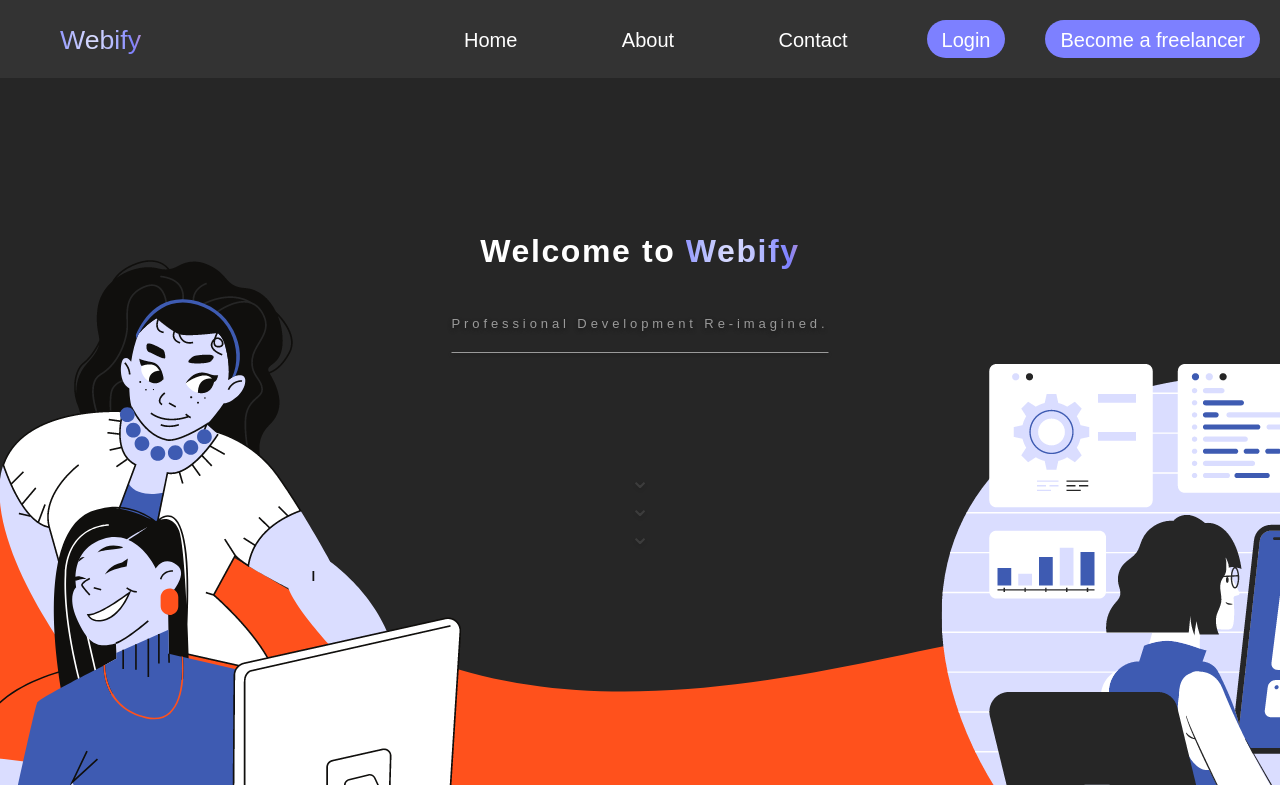
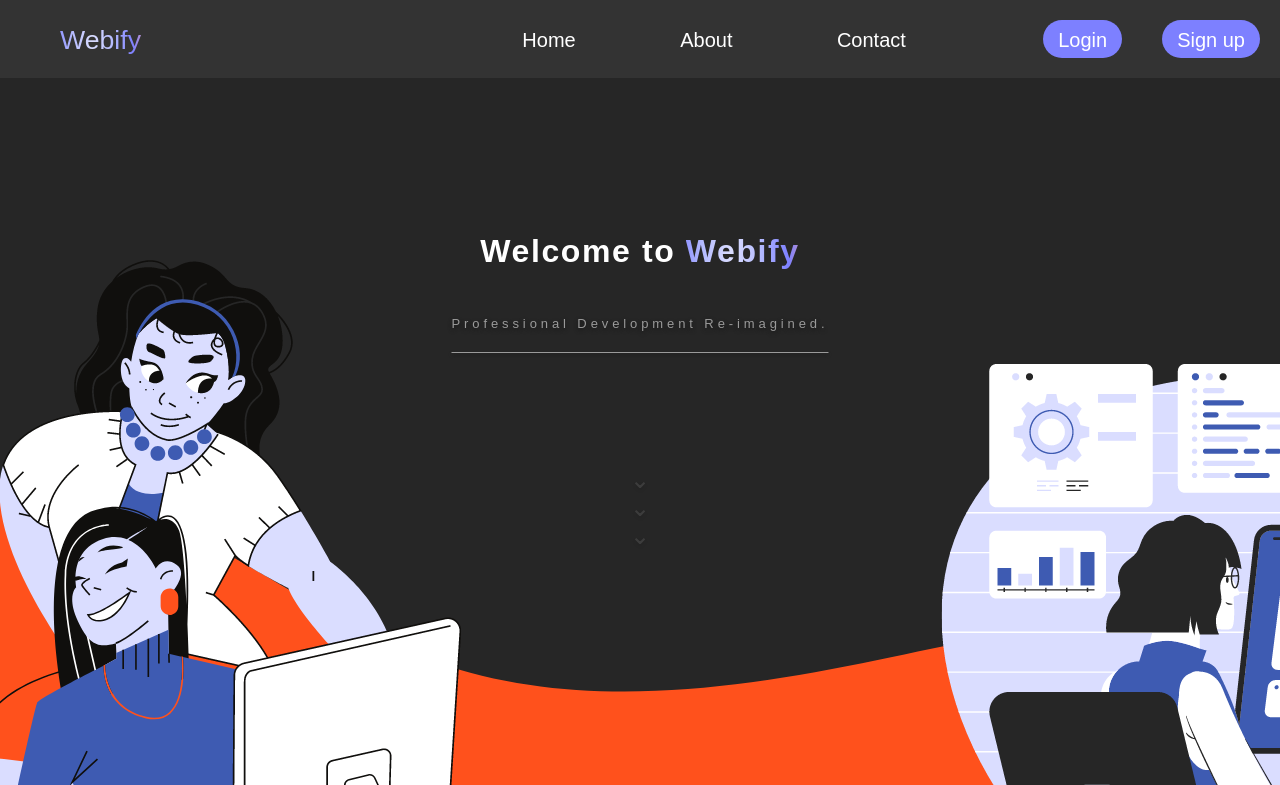
Before and after one commit to lisa1ynn/webify, a PHP site: page /public/mainpage.php in a window 1280 px wide. Shown: the top 785 px of the page. Run offline with PHP 8.4, Linux system fonts and the light colour scheme; data that the repository does not hold is empty.

Commit message:
changes to main page to fix error

```diff
--- a/public/components/Header.php
+++ b/public/components/Header.php
@@ -46,7 +46,7 @@ session_start();
         } else {
           // allow login and signup
           echo "<li class='header-li header-button'><a href='../public/sign-in.php'>Login</a></li>";
-          echo "<li class='header-li header-button'><a href='../public/freelancer-onboarding/freelancer-onboarding-info.php'>Become a freelancer</a></li>";
+          echo "<li class='header-li header-button'><a href='../public/sign-up.php'>Sign up</a></li>";
         }
         ?>
       </ul>
--- a/public/mainpage.php
+++ b/public/mainpage.php
@@ -363,9 +363,12 @@
                   // for displaying part of freelancers about section
                     $introAll = $user_row['intro'];
                     $showmore = '';
-
-                    for ($inx = 0; $inx < 110; $inx ++) {
-                      $showmore .= $introAll[$inx];
+                    if (count(array($introAll)) > 110) {
+                      for ($inx = 0; $inx < 110; $inx ++) {
+                        $showmore .= $introAll[$inx];
+                      }
+                    } else {
+                      $showmore = $introAll;
                     }
                     ?>
                   <p class="show-more-text"><?php echo $showmore; ?> . . . <span class="show-more-underline">Show more</span></p>
```
